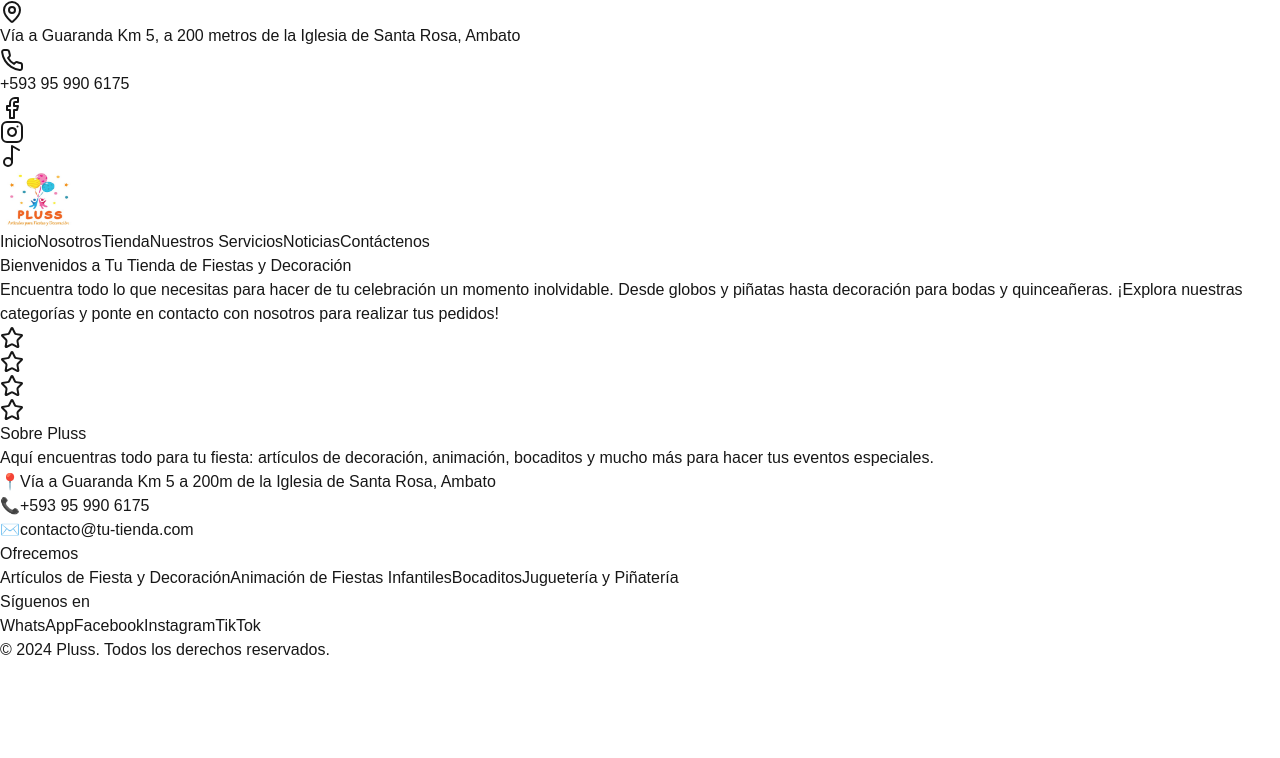
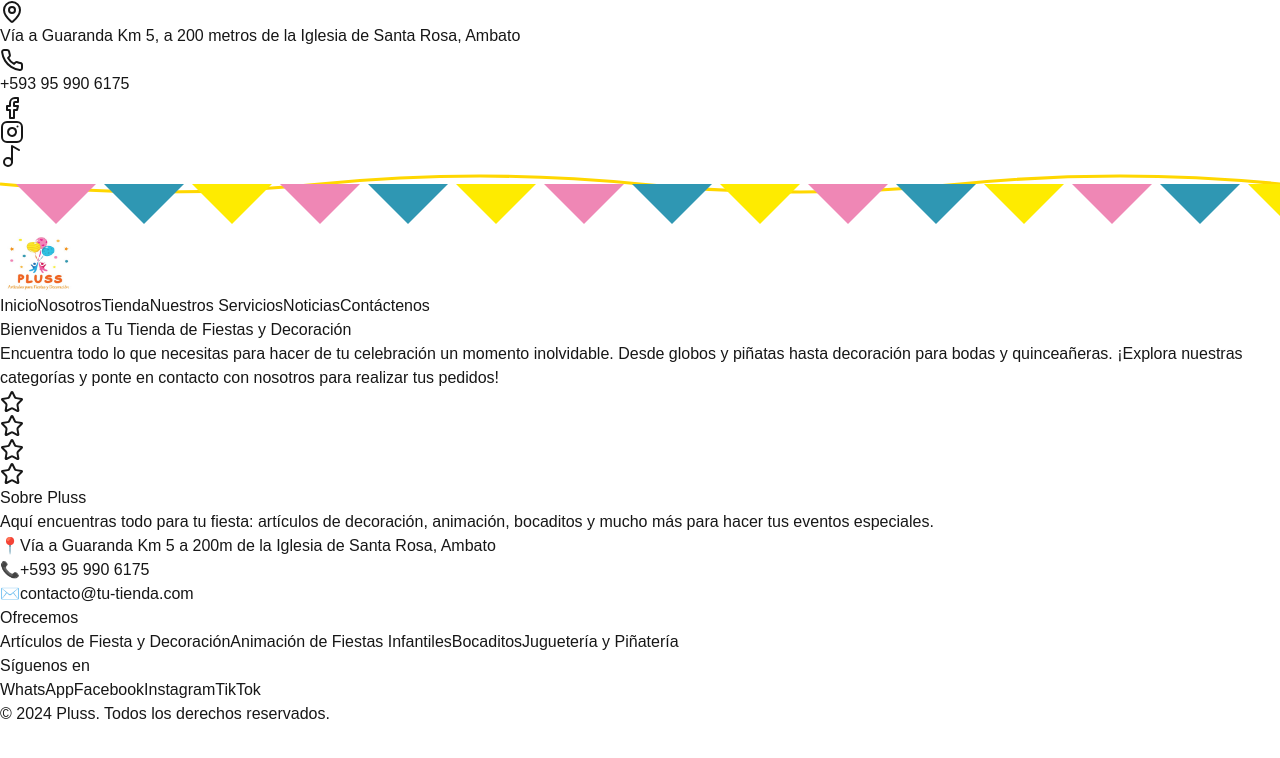
Before and after one commit to OscarJRM/pluss-project, a Next.js app: page / in a window 1280 px wide. Shown: the top 758 px of the page. Built offline with nearby package versions, Linux system fonts and the light colour scheme.

Commit message:
navbar v2

```diff
--- a/src/components/Navbar.tsx
+++ b/src/components/Navbar.tsx
@@ -7,7 +7,6 @@ import { Phone, MapPin, Facebook, Instagram, Music2 } from 'lucide-react';
 const Navbar = () => {
   const [isScrolled, setIsScrolled] = useState(false);
 
-  // Efecto de scroll
   useEffect(() => {
     const handleScroll = () => {
       setIsScrolled(window.scrollY > 0);
@@ -18,11 +17,10 @@ const Navbar = () => {
 
   return (
     <div className="fixed w-full z-50 transition-all duration-300">
-      {/* Barra superior con información de contacto */}
+      {/* Barra superior */}
       <div className={`bg-[#F39200] text-white transition-all duration-300 ${isScrolled ? 'py-1' : 'py-2'}`}>
         <div className="container mx-auto px-4">
           <div className="flex justify-between items-center">
-            {/* Información de ubicación */}
             <div className="flex items-center space-x-2 group">
               <MapPin className="w-4 h-4 group-hover:animate-bounce" />
               <span className="text-sm hidden md:inline transform transition-transform duration-300 group-hover:translate-x-1">
@@ -30,9 +28,7 @@ const Navbar = () => {
               </span>
             </div>
 
-            {/* Contacto y redes sociales */}
             <div className="flex items-center space-x-6">
-              {/* Teléfono con animación */}
               <div className="flex items-center space-x-2 group">
                 <Phone className="w-4 h-4 transform transition-transform group-hover:rotate-12" />
                 <span className="text-sm transform transition-transform duration-300 group-hover:scale-105">
@@ -40,7 +36,6 @@ const Navbar = () => {
                 </span>
               </div>
 
-              {/* Redes sociales */}
               <div className="flex space-x-4">
                 <a href="https://facebook.com/PlussFiestas"
                    target="_blank"
@@ -66,19 +61,36 @@ const Navbar = () => {
         </div>
       </div>
 
-      {/* Navbar principal con logo y banderines */}
-      <nav className={`bg-white shadow-md transition-all duration-300 ${isScrolled ? 'py-2' : 'py-4'}`}>
-        <div className="container mx-auto px-6 flex items-center justify-between relative">
-          {/* Banderines decorativos */}
-          <div className="absolute top-0 left-0 w-full h-8 bg-transparent flex justify-between overflow-hidden">
-            <div className="bg-[#EF87B5] w-6 h-6 rotate-45 transform origin-bottom-left"></div>
-            <div className="bg-[#FEEB00] w-6 h-6 rotate-45 transform origin-bottom-left"></div>
-            <div className="bg-[#2F97B3] w-6 h-6 rotate-45 transform origin-bottom-left"></div>
-            <div className="bg-[#EF87B5] w-6 h-6 rotate-45 transform origin-bottom-left"></div>
-            <div className="bg-[#FEEB00] w-6 h-6 rotate-45 transform origin-bottom-left"></div>
-            <div className="bg-[#2F97B3] w-6 h-6 rotate-45 transform origin-bottom-left"></div>
-          </div>
+      {/* Navbar principal con guirnalda decorativa */}
+      <nav className={`bg-white shadow-md transition-all duration-300 relative ${isScrolled ? 'pt-6 pb-2' : 'pt-10 pb-4'}`}>
+        {/* Guirnalda de banderines */}
+        <div className="absolute top-0 left-0 w-full flex items-center justify-center overflow-hidden">
+          <svg
+            className="w-full h-16"
+            viewBox="0 0 800 40"
+            preserveAspectRatio="none"
+          >
+            {/* Línea decorativa */}
+            <path
+              d="M0,10 Q100,20 200,10 T400,10 T600,10 T800,10"
+              fill="none"
+              stroke="#FFD700"
+              strokeWidth="2"
+            />
 
+            {/* Banderines */}
+            {[...Array(15)].map((_, i) => (
+              <polygon
+                key={i}
+                points={`${i * 55 + 10},10 ${i * 55 + 35},35 ${i * 55 + 60},10`}
+                fill={i % 3 === 0 ? '#EF87B5' : i % 3 === 1 ? '#2F97B3' : '#FEEB00'}
+                className="transform origin-top transition-transform hover:scale-105"
+              />
+            ))}
+          </svg>
+        </div>
+
+        <div className="container mx-auto px-6 flex items-center justify-between mt-4">
           {/* Logo */}
           <div className="flex items-center">
             <Image
```
